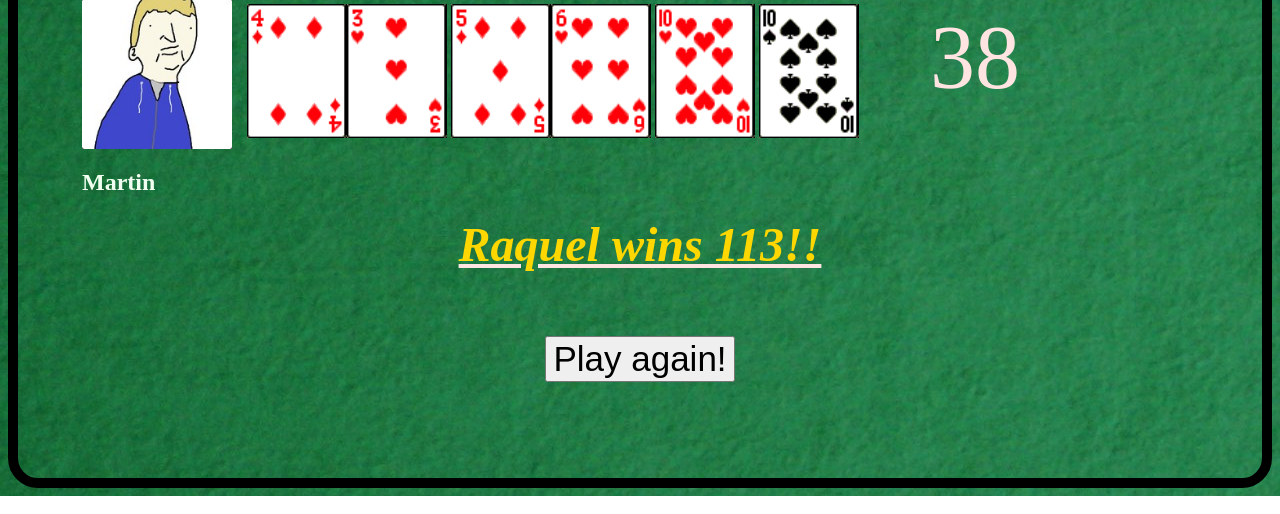
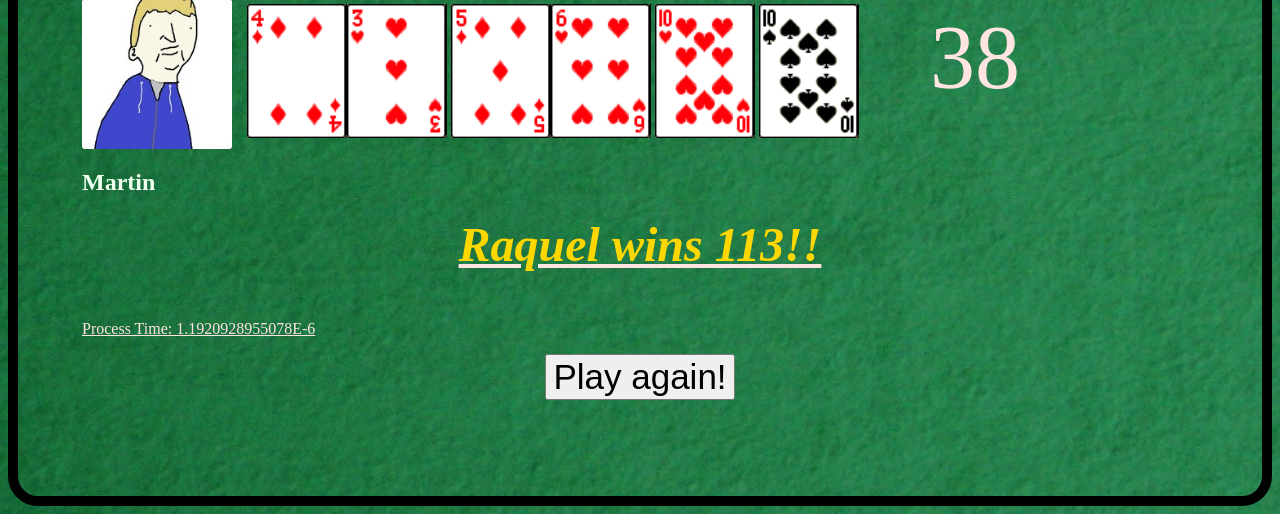
Before and after one commit to vqxw/CST336, a PHP site: page /lab3/index.php in a window 1280 px wide. Shown: the part 842-1356 px from the top of the page. Run offline with PHP 8.4, Linux system fonts and the light colour scheme.

Commit message:
Fixed time

```diff
--- a/lab3/index.php
+++ b/lab3/index.php
@@ -17,6 +17,7 @@
         </audio>
 
         <?php
+        $time_start = microtime(true);
 
             // initializing a list of players
             $player1 = array(
@@ -173,6 +174,11 @@
             echo "</div>";
 
             displayWinner($allPlayers);
+
+            $time_end = microtime(true);
+            $time = $time_end - $time_start;
+            echo "Process Time: {$time}";
+            //Process Time: 1.0000340938568
         ?>
 
         <div id = "main" style = "text-align:center">
```
